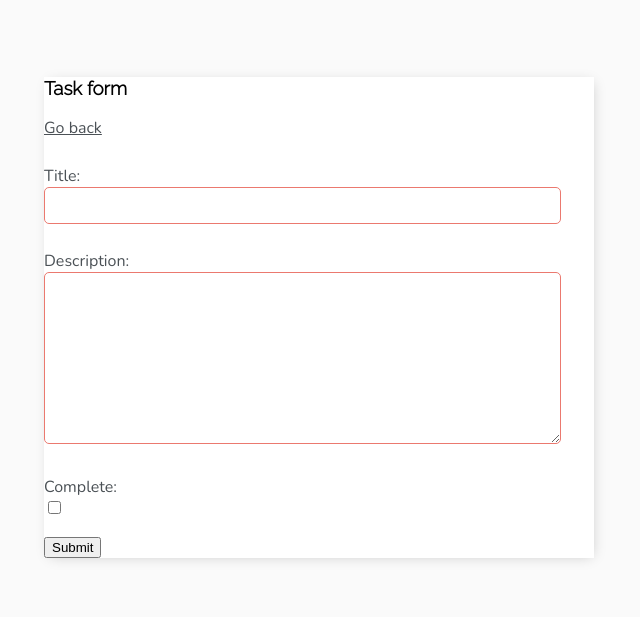
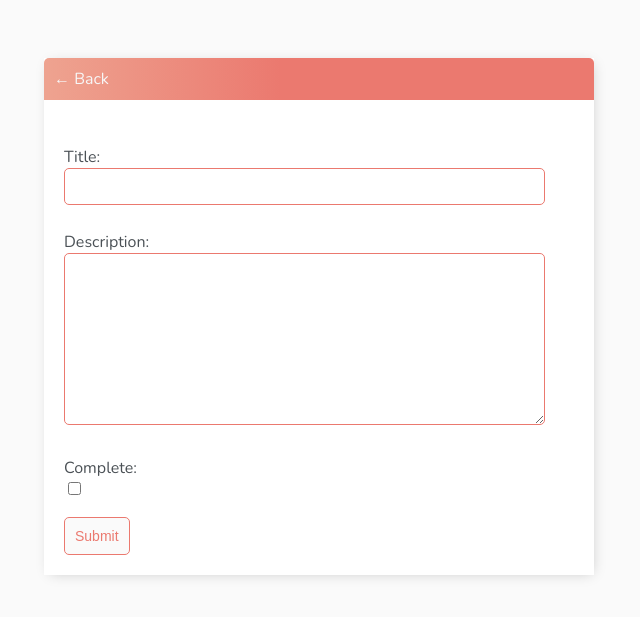
Before and after one commit to teredet/ToDo, a Django app: page /create-task in a window 1280 px wide. Shown: the top 617 px of the page, without its empty margins (321-961 px from the left). Run offline with Django 3.2, Linux system fonts and the light colour scheme; a user stored in the database is signed in.

Commit message:
Style task_form.html

```diff
--- a/base/templates/base/main.html
+++ b/base/templates/base/main.html
@@ -134,6 +134,11 @@
                 cursor: pointer;
                 text-decoration: none;
             }
+
+            .card-body {
+                padding: 20px;
+            }
+
         </style>
 
     </head>
--- a/base/templates/base/task_form.html
+++ b/base/templates/base/task_form.html
@@ -1,12 +1,18 @@
 {% extends 'base/main.html' %}
 {% block content %}
 
-<h3>Task form</h3>
-<a href="{% url 'tasks' %}">Go back</a>
-<form method="POST" action="">
-    {% csrf_token %}
-    {{ form.as_p }}
-    <input type="submit" value="Submit">
-</form>
+
+<div class="header-bar">
+    <a href="{% url 'tasks' %}">&#8592; Back</a>
+</div>
+
+<div class="card-body">
+    <form method="POST" action="">
+        {% csrf_token %}
+        {{ form.as_p }}
+        <input class="button" type="submit" value="Submit">
+    </form>
+</div>
+
 
 {% endblock content %}
```
